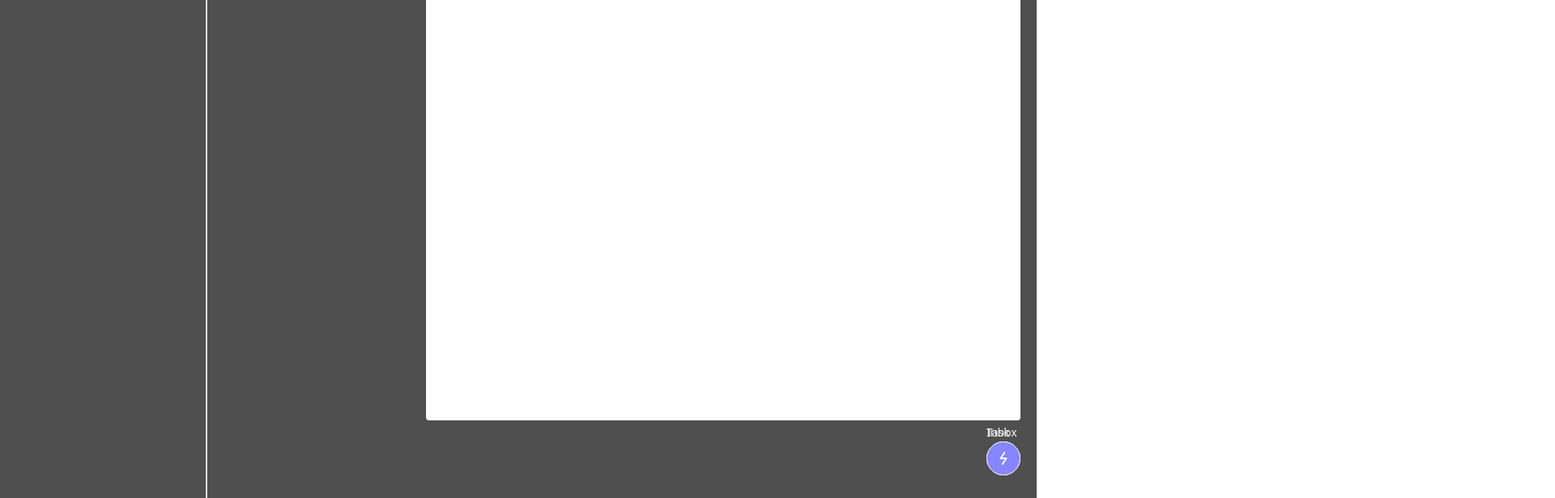
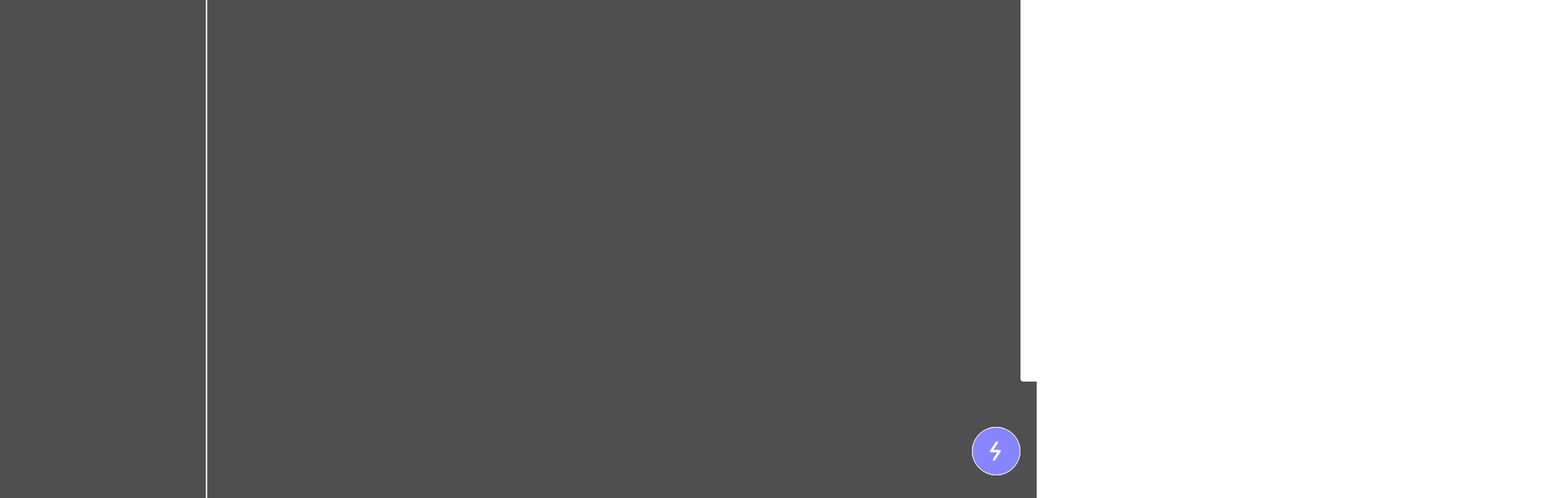
Before and after one commit to evriyanaindrasaputra/chat-vue, a Vue app: page / in a window 1280 px wide. Shown: the part 184-800 px from the top of the page at 81% size, 1920 px wide, since content can reach past the window. Built offline with nearby package versions, Linux system fonts and the light colour scheme.

Commit message:
feat: delete task

```diff
--- a/src/components/Button/IButton.vue
+++ b/src/components/Button/IButton.vue
@@ -63,7 +63,6 @@ export default defineComponent({
 
 <template>
   <button
-    data-testid="btn"
     :class="classNames"
   >
     <slot />
@@ -84,11 +83,11 @@ export default defineComponent({
   */
 
   &--sm {
-    @apply px-3 py-2 gap-2 text-base rounded-sm;
+    @apply px-3 py-2 gap-2 text-base rounded-sm ;
   }
 
   &--md {
-    @apply px-4 py-2 gap-[10px] text-base rounded-[5px];
+    @apply px-4 py-2 gap-[10px] text-base rounded-[5px] ;
   }
 
   &--lg {
@@ -149,15 +148,15 @@ export default defineComponent({
     }
 
     &.btn--sm {
-      @apply p-2;
+      @apply p-2 ;
     }
 
     &.btn--md {
-      @apply p-3;
+      @apply p-4 w-[60px] h-[60px];
     }
 
     &.btn--lg {
-      @apply p-4;
+      @apply p-5;
     }
   }
 
--- a/src/components/ContainerMenu/ContainerMenu.vue
+++ b/src/components/ContainerMenu/ContainerMenu.vue
@@ -1,9 +1,12 @@
 <script setup lang="ts">
-
+defineProps<{ menu: string }>()
 </script>
 
 <template>
-  <div class="w-[734px] h-[550px] flex flex-col rounded py-6  bg-white absolute bottom-24 right-5">
+  <div
+    class="w-[734px] h-[550px] transition-all ease-in-out duration-500 flex flex-col rounded py-6  bg-white absolute bottom-36 right-5"
+    :class="[menu !== 'Menu' ? 'translate-x-0 right-5' : 'translate-x-full right-0']"
+  >
     <slot />
   </div>
 </template>
--- a/src/components/TaskItem/TaskItem.vue
+++ b/src/components/TaskItem/TaskItem.vue
@@ -1,5 +1,5 @@
 <script setup lang="ts">
-import { ref } from 'vue'
+import { ref, watch } from 'vue'
 import {
   Disclosure, DisclosureButton,
   DisclosurePanel,
@@ -18,9 +18,10 @@ import MoreHorizIcon from '../Icons/MoreHorizIcon.vue'
 import TaskItemHeader from './TaskItemHeader.vue'
 import TaskItemDetailWrapper from './TaskItemDetailWrapper.vue'
 import TaskItemDescription from './TaskItemDescription.vue'
-import { bookmarkList } from '~/composables/task'
+import { bookmarkList, useTask } from '~/composables/task'
 import { formatDate } from '~/composables/utils'
 const { taskItem } = defineProps(['taskItem'])
+const { deleteTask } = useTask()
 const TaskItem = ref(taskItem)
 </script>
 
@@ -28,7 +29,11 @@ const TaskItem = ref(taskItem)
   <div class="flex w-full item-start py-[22px] ">
     <Disclosure v-slot="{ open }" default-open>
       <div class="flex-1 flex-col h-full">
-        <TaskItemHeader :title="TaskItem.title" :done="TaskItem.done">
+        <TaskItemHeader
+          :title="TaskItem.title"
+          :date="TaskItem.date"
+          :done="TaskItem.done"
+        >
           <DisclosureButton>
             <ChevronUpIcon
               :class="open ? 'rotate-180 transform' : ''"
@@ -118,9 +123,10 @@ const TaskItem = ref(taskItem)
         >
           <MenuItem v-slot="{ active }">
             <button
-              class="group flex w-full items-center px-2 py-2 text-sm" :class="[
-                active ? ' bg-primary-one text-white' : ' text-primary-one',
-              ]"
+              class="group flex w-full items-center px-2 py-2 text-sm"
+              :class="[
+                active ? ' bg-indicator-three text-white' : ' text-indicator-three',
+              ]" @click="deleteTask(TaskItem.id)"
             >
               Delete
             </button>
--- a/src/components/TaskItem/TaskItemHeader.vue
+++ b/src/components/TaskItem/TaskItemHeader.vue
@@ -3,7 +3,7 @@ import { ref } from 'vue'
 import { Switch } from '@headlessui/vue'
 import CheckboxIcon from '../Icons/CheckboxIcon.vue'
 import CheckboxOutlineIcon from '../Icons/CheckboxOutlineIcon.vue'
-const { title, done } = defineProps({
+const { title, done, date } = defineProps({
   title: {
     type: String,
     required: true,
@@ -12,8 +12,13 @@ const { title, done } = defineProps({
     type: Boolean,
     required: true,
   },
+  date: {
+    type: String || Date,
+    required: true,
+  },
 })
 const Title = ref(title)
+const dateTodo = ref(date)
 const isDone = ref(done)
 const isEdit = ref<boolean>(false)
 
@@ -51,7 +56,7 @@ const handleEdit = () => isEdit.value = !isEdit.value
     </div>
     <div class="flex-shrink-0 flex items-start gap-2 font-normal text-sm">
       <span v-if="!isDone" class=" text-indicator-three">2 Days Left</span>
-      <span class=" text-gray-500">12/06/20215</span>
+      <span class=" text-gray-500">{{ dateTodo }}</span>
       <slot />
     </div>
   </div>
--- a/src/composables/task.ts
+++ b/src/composables/task.ts
@@ -57,6 +57,10 @@ export const useTask = createGlobalState(
       })
     }
 
-    return { listTask, addNewTask }
+    function deleteTask(id: number) {
+      listTask.value = listTask.value.filter(item => item.id !== id)
+    }
+
+    return { listTask, addNewTask, deleteTask }
   },
 )
--- a/src/views/index.vue
+++ b/src/views/index.vue
@@ -33,7 +33,7 @@ const selectMenu = (val: MenuType) => {
       Hello world!
     </h1>
     <!-- container for floating IButton -->
-    <ContainerMenu>
+    <ContainerMenu :menu="selectedMenu">
       <Inbox v-if="selectedMenu === 'Inbox'" />
       <Task v-if="selectedMenu === 'Task'" />
     </ContainerMenu>
@@ -52,7 +52,7 @@ const selectMenu = (val: MenuType) => {
           :color="selectedMenu !== 'Menu' ? 'secondary' : 'indicator-two'"
           @click="handleClick"
         >
-          <LightningIcon class="w-4 h-4" />
+          <LightningIcon class="w-6 h-6" />
         </IButton>
         <li
           class="absolute duration-500 transition-all ease-in-out bottom-0"
@@ -60,13 +60,19 @@ const selectMenu = (val: MenuType) => {
             : selectedMenu === 'Inbox' || (selectedMenu === 'Menu' && isOpen) ? ' right-24'
               : !isOpen && 'z-0 right-0'"
         >
-          <span v-if="selectedMenu !== 'Task' || !isOpen" class="text-light mb-1 text-sm">Task</span>
+          <template v-if="selectedMenu !== 'Menu' || isOpen ">
+            <p v-if="selectedMenu !== 'Task'" class="text-light text-center mb-1 text-sm">
+              Task
+            </p>
+          </template>
           <IButton
             icon
-            pill variant="light" color="indicator-two"
+            pill
+            :variant="selectedMenu === 'Task' ? 'solid' : 'light'"
+            color="indicator"
             @click="selectMenu('Task')"
           >
-            <ReaderIcon class="w-4 h-4" />
+            <ReaderIcon class="w-6 h-6" :fill="selectedMenu === 'Task' ? 'fill-white' : ''" />
           </IButton>
         </li>
         <li
@@ -76,12 +82,18 @@ const selectMenu = (val: MenuType) => {
               : !isOpen ? 'z-0 right-0'
                 : selectedMenu === 'Menu' && 'z-0 right-48'"
         >
-          <span v-if="selectedMenu !== 'Inbox' || !isOpen" class=" text-light mb-1 text-sm">Inbox</span>
+          <template v-if="isOpen || selectedMenu !== 'Menu'">
+            <p v-if="selectedMenu !== 'Inbox'" class=" text-light text-center mb-1 text-sm">
+              Inbox
+            </p>
+          </template>
           <IButton
-            icon pill variant="light" color="indicator-two"
+            icon pill
+            :variant="selectedMenu === 'Inbox' ? 'solid' : 'light'"
+            color="indicator-two"
             @click="selectMenu('Inbox')"
           >
-            <QAIcon class="w-4 h-4" />
+            <QAIcon class="w-6 h-6 " :fill="selectedMenu === 'Inbox' ? 'fill-white' : ''" />
           </IButton>
         </li>
       </ul>
```
